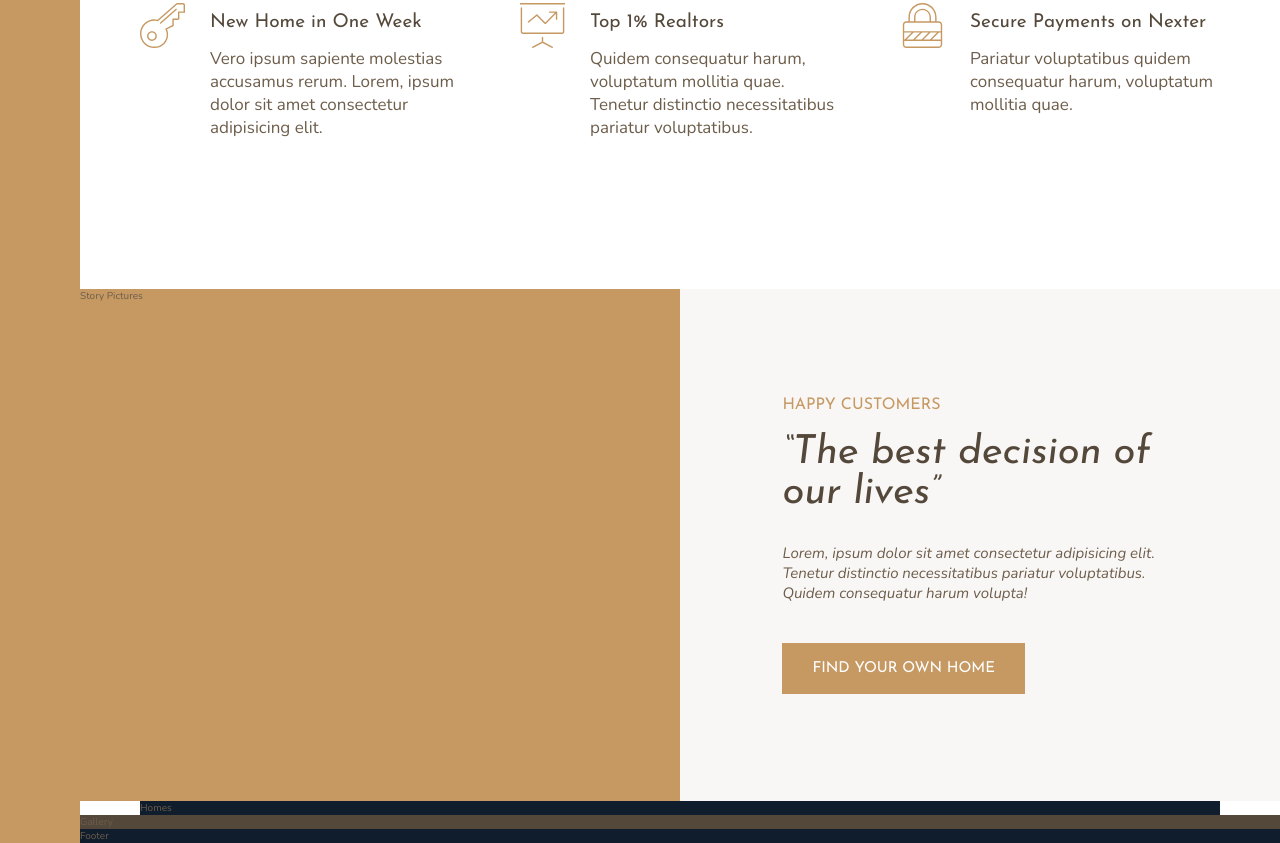
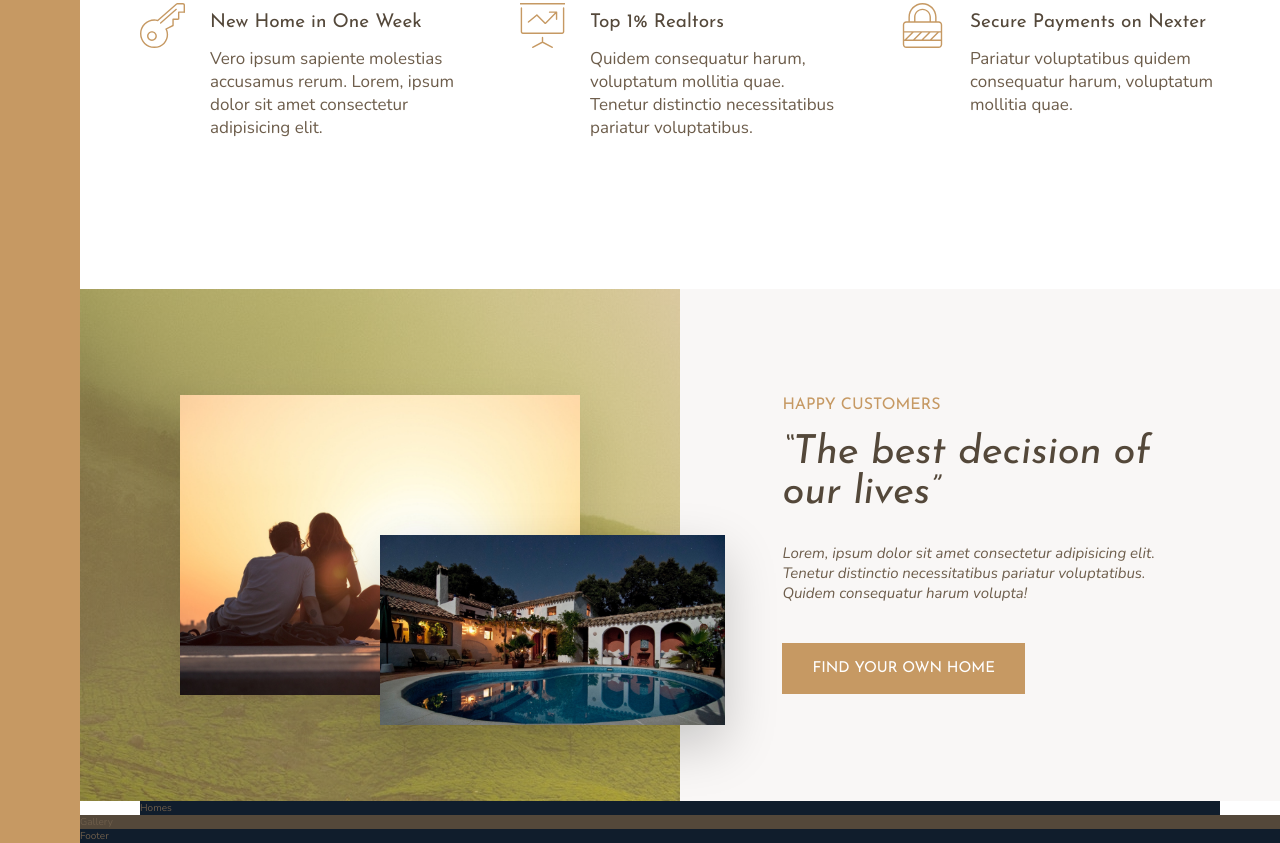
Before and after one commit to benjimon24/css-nexter, a website: page index.html in a window 1280 px wide. Shown: the part 963-1806 px from the top of the page. Drawn offline with nearby package versions, Linux system fonts and the light colour scheme.

Commit message:
add html markup and styling for story pictures section

```diff
--- a/index.html
+++ b/index.html
@@ -66,7 +66,11 @@
       <!-- END OF FEATURES -->
     </section>
 
-    <div class="story__pictures">Story Pictures</div>
+    <div class="story__pictures">
+        <img src="img/story-1.jpeg" alt="couple under sunset" class="story__img--1">
+        <img src="img/story-2.jpeg" alt="new house" class="story__img--2">
+
+    </div>
 
     <div class="story__content">
         <h3 class="heading-3 mb-sm">Happy Customers</h3>
--- a/sass/_story.scss
+++ b/sass/_story.scss
@@ -2,10 +2,37 @@
   &__pictures {
     background-color: $color-primary;
     grid-column: full-start / col-end 4;
+    background-image:
+    linear-gradient(
+      rgba($color-primary, 0.5),
+      rgba($color-primary, 0.5)),
+      url(../img/back.jpg);
+
+    display: grid;
+    grid-template-rows: repeat(6, 1fr);
+    grid-template-columns: repeat(6, 1fr);
+
+    align-items: center;
+  }
+
+  &__img--1 {
+    width: 100%;
+    grid-row: 2 / span 4;
+    grid-column: 2 / span 4;
+    box-shadow: 0 2rem 5rem rgba(0, 0, 0, 0.1);
 
   }
+
+  &__img--2 {
+    width: 115%;
+    grid-row: 4 / span 2;
+    grid-column: 4 / span 3;
+    z-index: 20;
+    box-shadow: 0 2rem 5rem rgba(#000, 0.2);
+
+  }
+
   &__content {
-
     /*
     // FLEXBOX SOLUTION
     display: flex;
```
Also changed, not shown: css/style.css.
